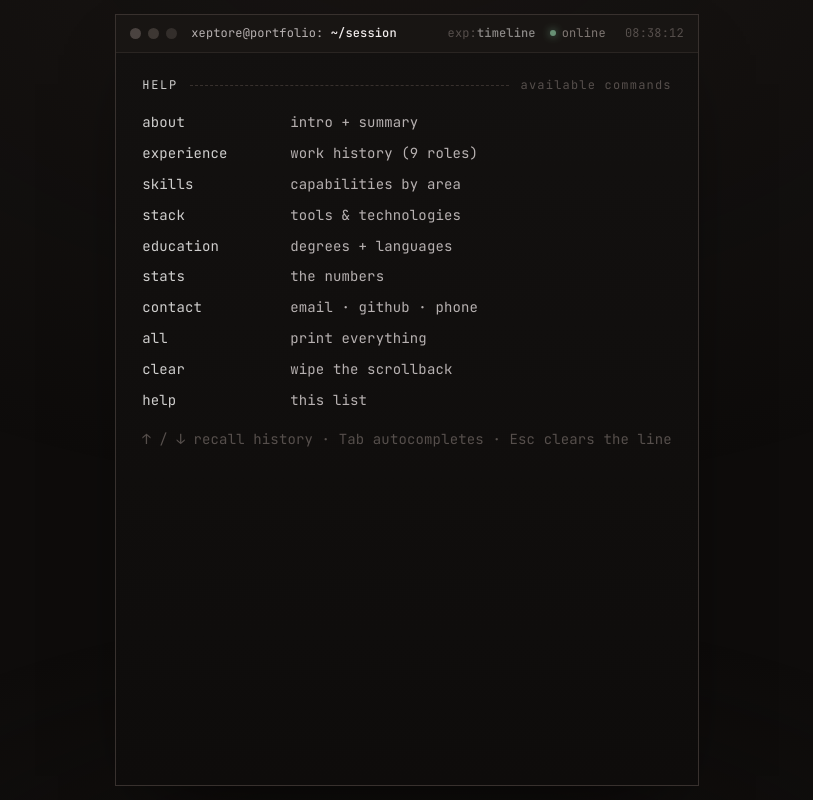
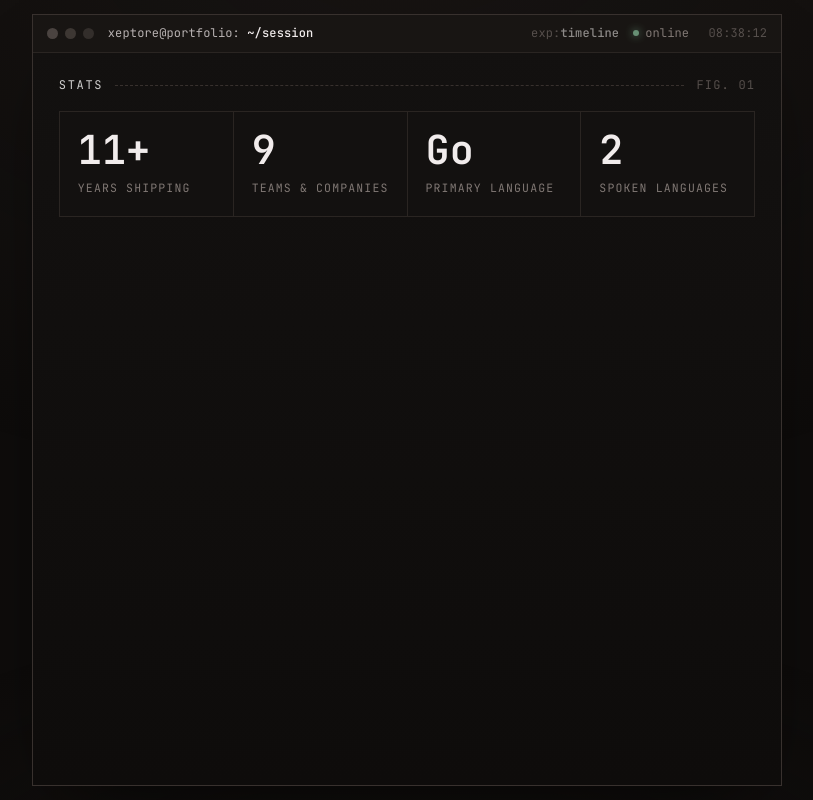
Before and after one commit to zahramirkazemi/xeptore-portfolio, a React (Vite) app: page / in a window 1280 px wide. Shown: the whole page, without its empty margins (233-1046 px from the left). Built offline with nearby package versions, Linux system fonts and the light colour scheme.

Commit message:
feat: add stats

```diff
--- a/src/components/MainContent.tsx
+++ b/src/components/MainContent.tsx
@@ -3,7 +3,7 @@ import { useEffect, useRef, useState } from 'react';
 import { BOOT_LINES } from '../core/constants.ts';
 
 import BootLoading from './BootLoading.tsx';
-import Help from './commands/Help.tsx';
+import Stats from './commands/Stats.tsx';
 
 export default function MainContent() {
   const [booting, setBooting] = useState(true)
@@ -34,7 +34,7 @@ export default function MainContent() {
       aria-label="Terminal output"
     >
       <BootLoading booting={booting} bootShown={bootShown} />
-      <Help />
+      <Stats />
     </div>
   )
 }
--- /dev/null
+++ b/src/components/commands/Stats.tsx
@@ -0,0 +1,18 @@
+import { CV } from '../../core/data.ts'
+import { Section } from '../Shared.tsx'
+
+export default function Stats() {
+  return (
+    <>
+      <Section tag="stats" fig="FIG. 01" />
+      <div className="stats" role="list" aria-label="Statistics">
+        {CV.stats.map((stat, i) => (
+          <div className="stat" key={i} role="listitem">
+            <div className="v">{stat.v}</div>
+            <div className="k">{stat.k}</div>
+          </div>
+        ))}
+      </div>
+    </>
+  )
+}
--- a/src/core/globals.css
+++ b/src/core/globals.css
@@ -374,3 +374,34 @@ a:hover {
 .hint-chip .k {
   color: var(--accent);
 }
+
+/* ===================== STATS ===================== */
+.stats {
+  display: grid;
+  grid-template-columns: repeat(4, 1fr);
+  gap: 1px;
+  background: var(--border);
+  border: 1px solid var(--border);
+}
+.stat {
+  background: var(--bg-1);
+  padding: 18px 18px;
+}
+.stat .v {
+  font-size: clamp(26px, 4vw, 40px);
+  color: var(--fg);
+  font-weight: 600;
+  line-height: 1;
+}
+.stat .k {
+  margin-top: 8px;
+  color: var(--fg-dim);
+  font-size: 11.5px;
+  text-transform: uppercase;
+  letter-spacing: 0.1em;
+}
+@media (max-width: 640px) {
+  .stats {
+    grid-template-columns: repeat(2, 1fr);
+  }
+}
```
